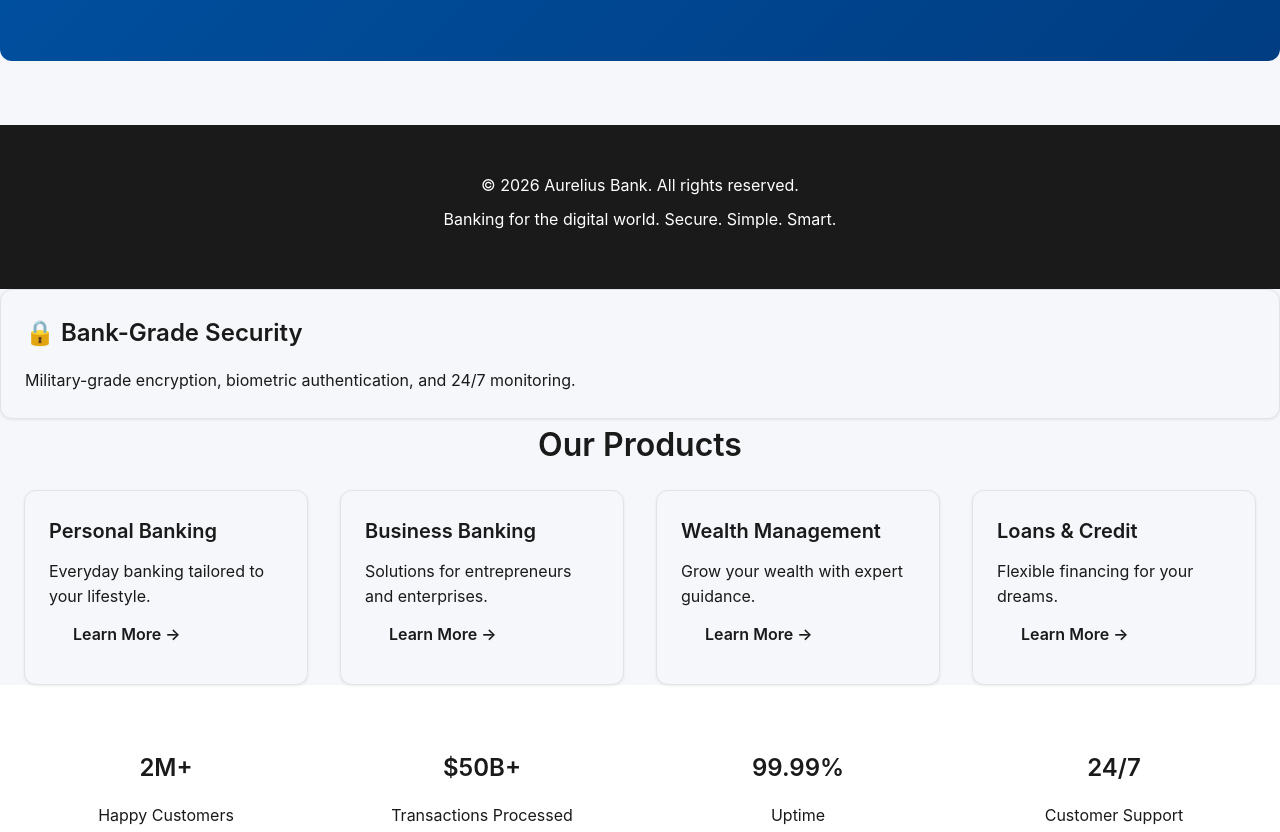
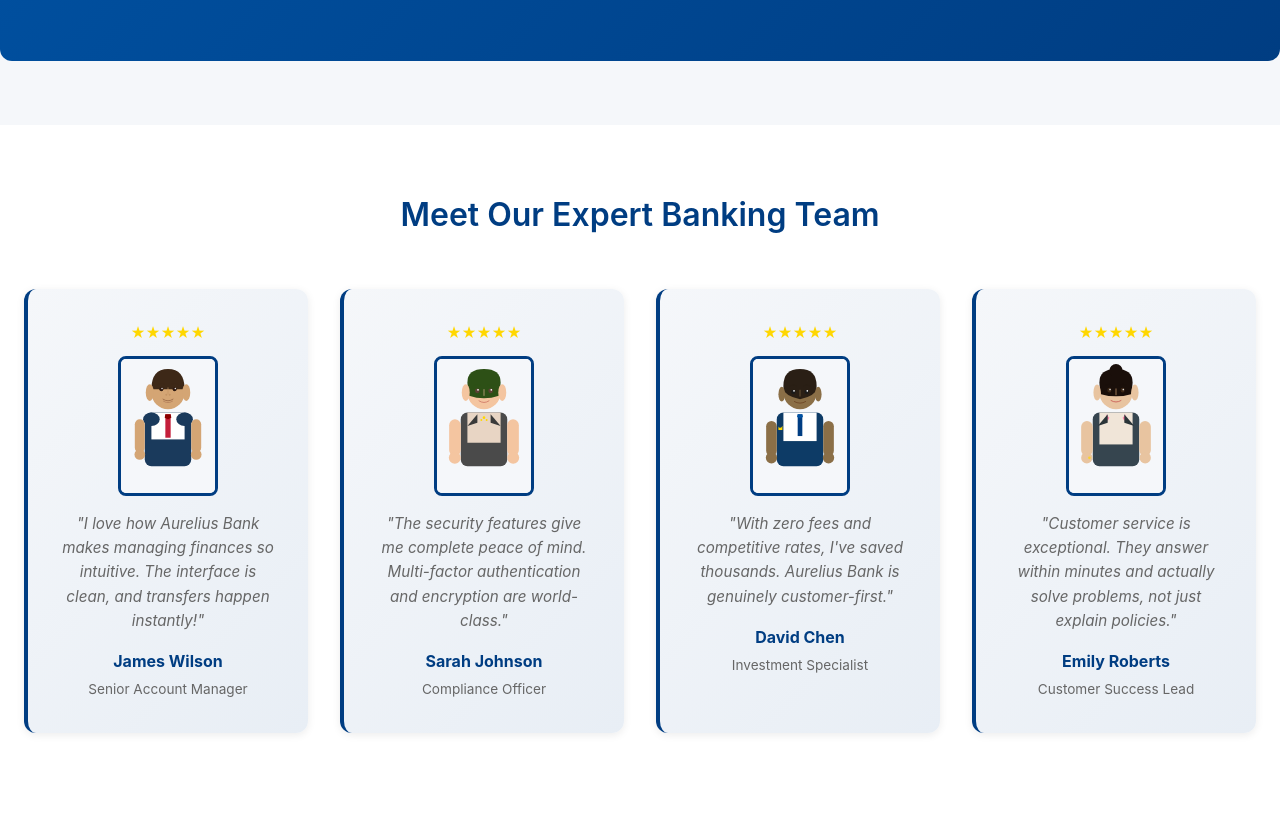
Before and after one commit to cfrancisx/aurelius, a website: page views/index.html in a window 1280 px wide. Shown: the part 3787-4619 px from the top of the page. Drawn offline with Linux system fonts and the light colour scheme.

Commit message:
feat: add professional banker character illustrations and testimonials section
- Created 5 diverse banker character SVG illustrations (banker-male-1,2,3 and banker-female-1,2)
- Added testimonials section on homepage with 4 team members and 5-star ratings
- Integrated banker avatar on login page (banker-male-3.svg) for welcoming experience
- Integrated banker avatar on register page (banker-female-2.svg) for human connection
- All banker illustrations include professional UK business attire and diverse representation
- SVG graphics scale perfectly across all device sizes
- Improved user trust and engagement through human-centered design
- Website now feels welcoming, professional, and trustworthy

```diff
--- a/views/index.html
+++ b/views/index.html
@@ -304,6 +304,81 @@
                 font-size: 2rem;
             }
         }
+
+        /* Testimonials Section */
+        .testimonials {
+            padding: 4rem 0;
+            background: white;
+        }
+
+        .testimonials h2 {
+            color: var(--primary);
+            margin-bottom: 3rem;
+            text-align: center;
+        }
+
+        .testimonials-grid {
+            display: grid;
+            grid-template-columns: repeat(auto-fit, minmax(280px, 1fr));
+            gap: 2rem;
+            margin-bottom: 3rem;
+        }
+
+        .testimonial-card {
+            background: linear-gradient(135deg, #F5F7FA 0%, #E8EEF5 100%);
+            padding: 2rem;
+            border-radius: 0.75rem;
+            border-left: 4px solid var(--primary);
+            box-shadow: 0 2px 8px rgba(0, 0, 0, 0.08);
+            transition: all 0.3s ease;
+            text-align: center;
+        }
+
+        .testimonial-card:hover {
+            transform: translateY(-5px);
+            box-shadow: 0 8px 20px rgba(0, 0, 0, 0.12);
+        }
+
+        .testimonial-avatar {
+            width: 100px;
+            height: 140px;
+            margin: 0 auto 1rem;
+            border-radius: 0.5rem;
+            overflow: hidden;
+            border: 3px solid var(--primary);
+            background: white;
+        }
+
+        .testimonial-avatar img {
+            width: 100%;
+            height: 100%;
+            object-fit: cover;
+        }
+
+        .testimonial-quote {
+            font-style: italic;
+            color: var(--text-secondary);
+            margin-bottom: 1rem;
+            line-height: 1.6;
+            font-size: 0.95rem;
+        }
+
+        .testimonial-author {
+            font-weight: 700;
+            color: var(--primary);
+            margin-bottom: 0.25rem;
+        }
+
+        .testimonial-role {
+            font-size: 0.85rem;
+            color: var(--text-secondary);
+        }
+
+        .testimonial-stars {
+            color: #FFD700;
+            margin-bottom: 0.75rem;
+            font-size: 0.9rem;
+        }
     </style>
 </head>
 <body>
@@ -475,6 +550,58 @@
         </div>
     </section>
 
+    <!-- Testimonials Section -->
+    <section class="testimonials">
+        <div class="container">
+            <h2>Meet Our Expert Banking Team</h2>
+            <div class="testimonials-grid">
+                <!-- Team Member 1 -->
+                <div class="testimonial-card">
+                    <div class="testimonial-stars">★★★★★</div>
+                    <div class="testimonial-avatar">
+                        <img src="/images/banker-male-1.svg" alt="James Wilson">
+                    </div>
+                    <p class="testimonial-quote">"I love how Aurelius Bank makes managing finances so intuitive. The interface is clean, and transfers happen instantly!"</p>
+                    <div class="testimonial-author">James Wilson</div>
+                    <div class="testimonial-role">Senior Account Manager</div>
+                </div>
+
+                <!-- Team Member 2 -->
+                <div class="testimonial-card">
+                    <div class="testimonial-stars">★★★★★</div>
+                    <div class="testimonial-avatar">
+                        <img src="/images/banker-female-1.svg" alt="Sarah Johnson">
+                    </div>
+                    <p class="testimonial-quote">"The security features give me complete peace of mind. Multi-factor authentication and encryption are world-class."</p>
+                    <div class="testimonial-author">Sarah Johnson</div>
+                    <div class="testimonial-role">Compliance Officer</div>
+                </div>
+
+                <!-- Team Member 3 -->
+                <div class="testimonial-card">
+                    <div class="testimonial-stars">★★★★★</div>
+                    <div class="testimonial-avatar">
+                        <img src="/images/banker-male-2.svg" alt="David Chen">
+                    </div>
+                    <p class="testimonial-quote">"With zero fees and competitive rates, I've saved thousands. Aurelius Bank is genuinely customer-first."</p>
+                    <div class="testimonial-author">David Chen</div>
+                    <div class="testimonial-role">Investment Specialist</div>
+                </div>
+
+                <!-- Team Member 4 -->
+                <div class="testimonial-card">
+                    <div class="testimonial-stars">★★★★★</div>
+                    <div class="testimonial-avatar">
+                        <img src="/images/banker-female-2.svg" alt="Emily Roberts">
+                    </div>
+                    <p class="testimonial-quote">"Customer service is exceptional. They answer within minutes and actually solve problems, not just explain policies."</p>
+                    <div class="testimonial-author">Emily Roberts</div>
+                    <div class="testimonial-role">Customer Success Lead</div>
+                </div>
+            </div>
+        </div>
+    </section>
+
     <!-- Footer -->
     <footer class="footer">
         <div class="container">
```
Also changed, not shown: views/login.html (+19 -0 lines), views/register.html (+19 -0 lines), public/images/banker-female-1.svg (added), public/images/banker-female-2.svg (added), public/images/banker-male-1.svg (added), public/images/banker-male-2.svg (added), public/images/banker-male-3.svg (added).
